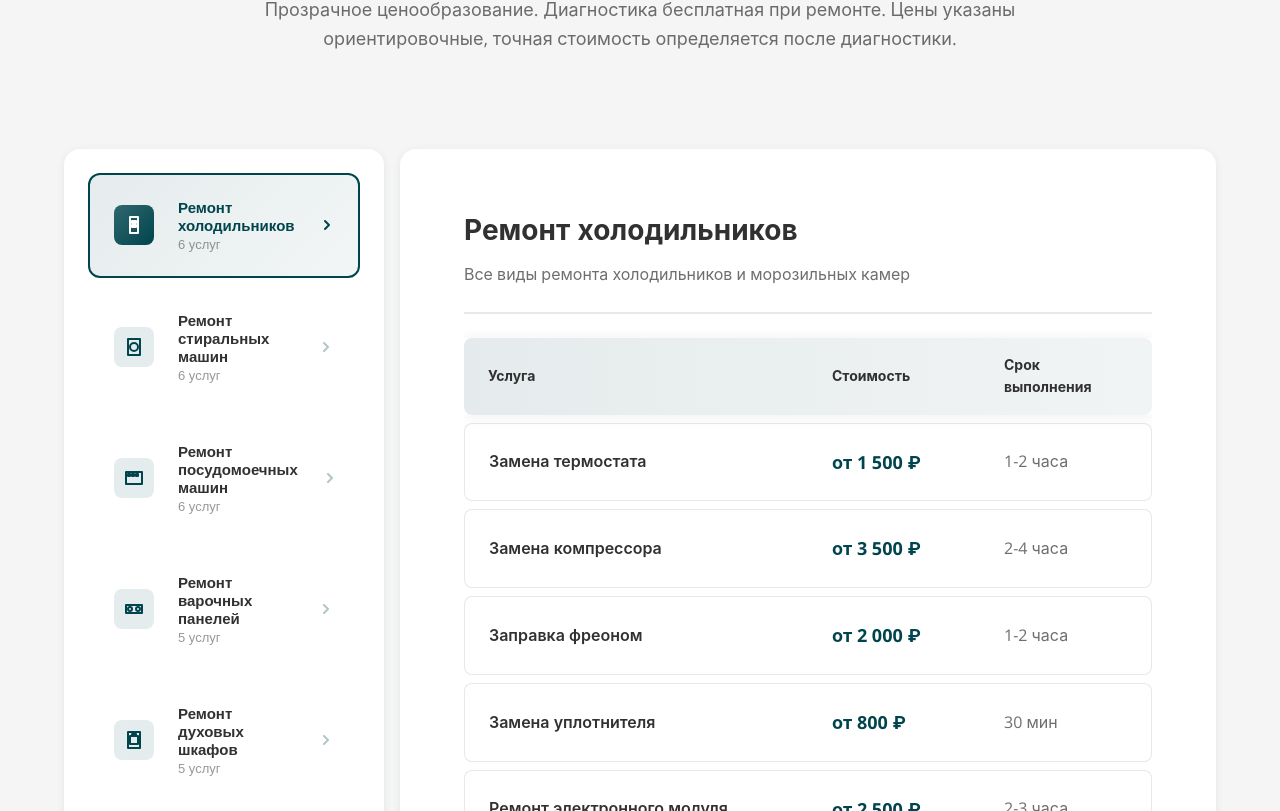
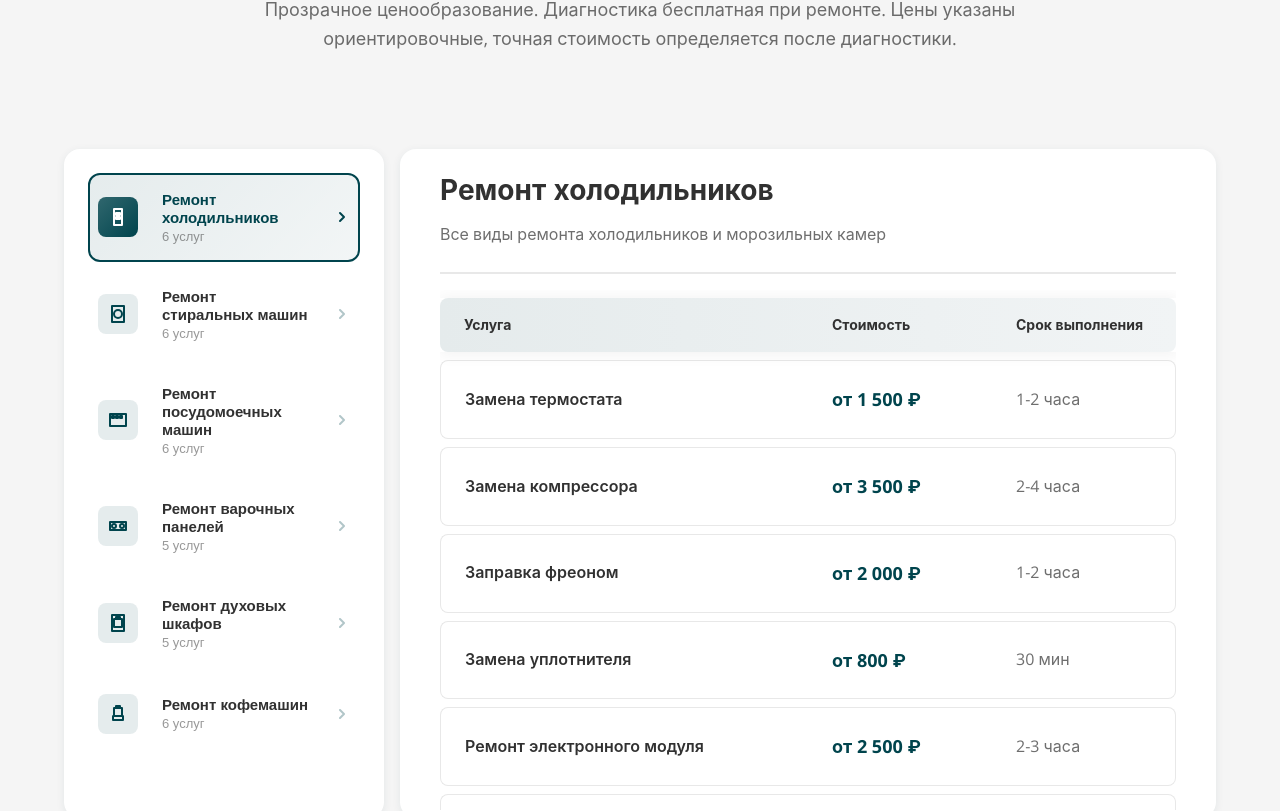
Before and after one commit to ToriHever/OPTIMA, an Angular app in the folder optima-service-angular/: page / in a window 1280 px wide. Shown: the part 4869-5680 px from the top of the page. Built offline with nearby package versions, Linux system fonts and the light colour scheme.

Commit message:
Уменьшены отступы внубри блоков

```diff
--- a/optima-service-angular/src/app/features/home/components/services-table/services-table.scss
+++ b/optima-service-angular/src/app/features/home/components/services-table/services-table.scss
@@ -45,7 +45,6 @@
   border-radius: $radius-lg;
   box-shadow: $shadow-sm;
   padding: $spacing-md;
-  height: fit-content;
   position: sticky;
   top: $spacing-lg;
 }
@@ -60,7 +59,7 @@
   display: flex;
   align-items: center;
   gap: $spacing-md;
-  padding: $spacing-md;
+  padding: $spacing-sm $spacing-xs;
   background: transparent;
   border: 2px solid transparent;
   border-radius: $radius-md;
@@ -147,7 +146,7 @@
   background: $color-white;
   border-radius: $radius-lg;
   box-shadow: $shadow-sm;
-  padding: $spacing-xl;
+  padding: $spacing-xs $spacing-lg;
 }
 
 .content-header {
@@ -160,7 +159,7 @@
   font-size: 1.75rem;
   font-weight: 700;
   color: $color-dark;
-  margin: 0 0 $spacing-sm 0;
+  margin: $spacing-sm 0;
 }
 
 .content-description {
```
